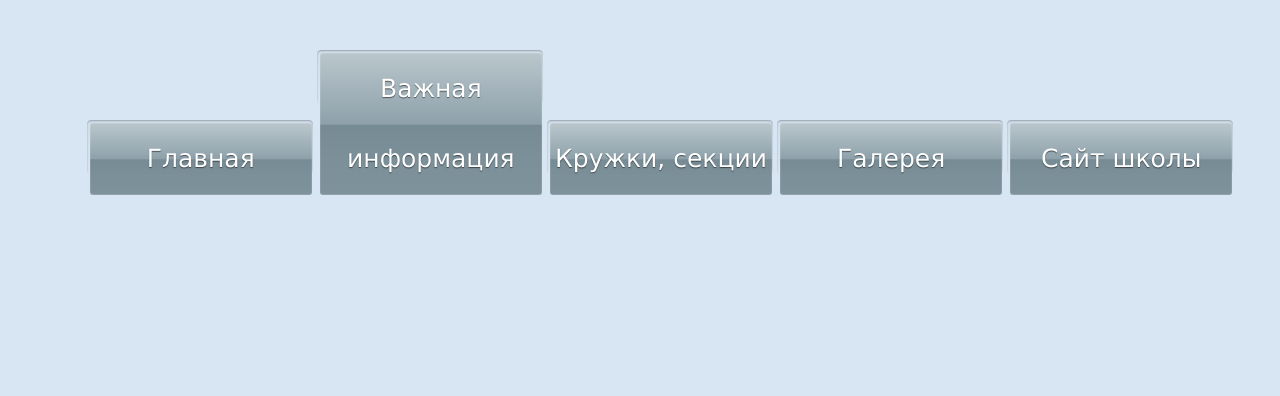
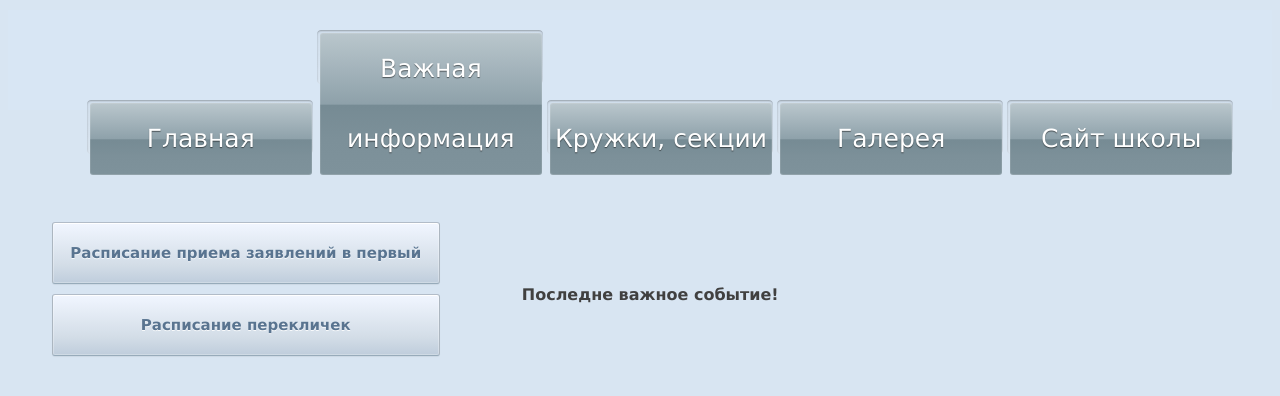
Before and after one commit to x00bs/sch8desktop, a PHP site: page /ob in a window 1280 px wide. Shown: the top 396 px of the page. Run offline with PHP 8.4, Linux system fonts and the light colour scheme; some libraries are stand-ins or nearby versions.

Commit message:
ver 0.1
Первый вариант на тест

```diff
--- a/terminal/circle/info/basketball.htm
+++ b/terminal/circle/info/basketball.htm
@@ -9,12 +9,6 @@
 		<tr>
 			<td style="width:104.65pt; border:solid black 1.0pt" width="140">
 			<p style="margin-bottom:.0001pt; padding:0cm 5.4pt 0cm 5.4pt"><span style="line-height:normal"><span style="font-family:&quot;Times New Roman&quot;,&quot;serif&quot;">Баскетбол</span></span></p>
-
-			<p style="margin-bottom:.0001pt; padding:0cm 5.4pt 0cm 5.4pt">&nbsp;</p>
-
-			<p style="margin-bottom:.0001pt; padding:0cm 5.4pt 0cm 5.4pt">&nbsp;</p>
-
-			<p style="margin-bottom:.0001pt; padding:0cm 5.4pt 0cm 5.4pt">&nbsp;</p>
 			</td>
 			<td style="width:49.6pt; border:solid black 1.0pt; border-left:none" width="66">
 			<p style="margin-bottom:.0001pt; padding:0cm 5.4pt 0cm 5.4pt"><span style="line-height:normal"><span style="font-family:&quot;Times New Roman&quot;,&quot;serif&quot;">6-10</span></span></p>
--- a/terminal/circle/leftmenu_circle.htm
+++ /dev/null
@@ -1,2 +0,0 @@
-<ul id="CircleLeftMenu">
-</ul>
--- a/terminal/ob/index.php
+++ b/terminal/ob/index.php
@@ -2,18 +2,47 @@
 <meta charset="utf-8">
 <head>
 <script src="http://code.jquery.com/jquery-1.8.3.js"></script>
+
 <link rel="stylesheet" type="text/css" href="/site.css">
 </head>
 
 <body>
  <?php include_once ("../topmenu.htm")?>
-
+<table width= 95% align=center cellpadding=10>
+ <tr>
+  <td width=35% valign=top>
+  <div id="CircleLeftMenu"></div>
+  </td>
+  <td>
+  <div id="MainText">
+  <?php
+  if(isset($_GET["page"]))
+  {
+	$page=$_GET["page"];
+	include_once("info/$page.htm");
+  }
+  else
+  {
+	include_once("info/main.htm");
+  }
+  ?>
+  </div>
+  </td>
+ </tr>
+</table>
 </body>
 
-<footer> </footer>
+<footer></footer>
 <script>
-$( document ).ready(function() {
-  $("#topmenu").load("../topmenu.htm");
-  })
+    var myCircles = {
+      "first_class": "Расписание приема заявлений в первый класс"
+     ,"pereclick": "Расписание перекличек"
+	 }
+
+  $.each(myCircles, function( index, value ) {
+   $("<a class='side-nav-but-ob' href='?page="+index+"' id='"+index+"'>"+value+"</a>").appendTo("#CircleLeftMenu");
+   })
+
+
 </script>
 </html>
--- /dev/null
+++ b/terminal/ob/info/main.htm
@@ -0,0 +1 @@
+<b>Последне важное событие!</b>
--- /dev/null
+++ b/terminal/ob/info/pereclick.htm
@@ -0,0 +1 @@
+График перекличек на текущий момент не сформирован.
--- a/terminal/school/index.php
+++ b/terminal/school/index.php
@@ -8,7 +8,7 @@
 <body>
  <?php include_once ("../topmenu.htm")?>
  <div align=center>
- <iframe  width=95% height=75% src="http://sch8.ucoz.ru"></iframe>
+ <iframe width=95% height=75% src="http://sch8.ucoz.ru/index/kiosk/0-135"></iframe>
  </div>
 </body>
 
--- a/terminal/site.css
+++ b/terminal/site.css
@@ -28,6 +28,35 @@
   margin-bottom: 10px;
   padding: 0 14px;
   font-size: 30px;
+  font-weight: bold;
+  color: #597490;
+  text-align: center;
+	line-height	: 60px;
+  text-decoration: none;
+  text-shadow: 0 1px rgba(255, 255, 255, 0.8);
+  background: #d8e6f4;
+  background-clip: padding-box;
+  border: 1px solid;
+  border-color: #b2bcc8 #acb6c0 #97abba;
+  border-radius: 3px;
+  background-image: -webkit-linear-gradient(top, #f1f6ff, #d3dde7 70%, #bfcddc);
+  background-image: -moz-linear-gradient(top, #f1f6ff, #d3dde7 70%, #bfcddc);
+  background-image: -o-linear-gradient(top, #f1f6ff, #d3dde7 70%, #bfcddc);
+  background-image: linear-gradient(to bottom, #f1f6ff, #d3dde7 70%, #bfcddc);
+  -webkit-box-shadow: inset 0 1px white, inset 0 0 0 1px rgba(255, 255, 255, 0.25), 0 1px 1px rgba(0, 0, 0, 0.06);
+  box-shadow: inset 0 1px white, inset 0 0 0 1px rgba(255, 255, 255, 0.25), 0 1px 1px rgba(0, 0, 0, 0.06);
+}
+
+/*боковое меню в важных новостях*/
+.side-nav-but-ob {
+  display: block;
+  position: relative;
+  height: 60px;
+  width: 90%;
+  line-height: 0px;
+  margin-bottom: 10px;
+  padding: 0 14px;
+  font-size: 15px;
   font-weight: bold;
   color: #597490;
   text-align: center;
@@ -78,18 +107,22 @@
 
 /* кусок горизонтального меню*/
 .container {
-	top: 10px;
+	top: 0px;
+	bottom: 10px;
 	position: sticky;
 	background: #d8e6f4;
-  margin: 50px auto 100px;
+  margin: 10px auto 100px;
+  height: 100px;
   width: 100%;
   text-align: center;
+  	z-index:10;
 }
 
 .nav-item {
   width: 18%;
   height: 4em;
   padding: 3px;
+  margin: 20px 0 20px 0;
   background: rgba(0, 0, 0, 0.01);
   border-radius: 4px;
   display: inline-block;
```
Also changed, not shown: terminal/ob/info/first_class.htm (added, +15 -0 lines), terminal/ob/leftmenu_ob.htm (deleted, +0 -10 lines), terminal/ob/ob.js (added, +11 -0 lines).
